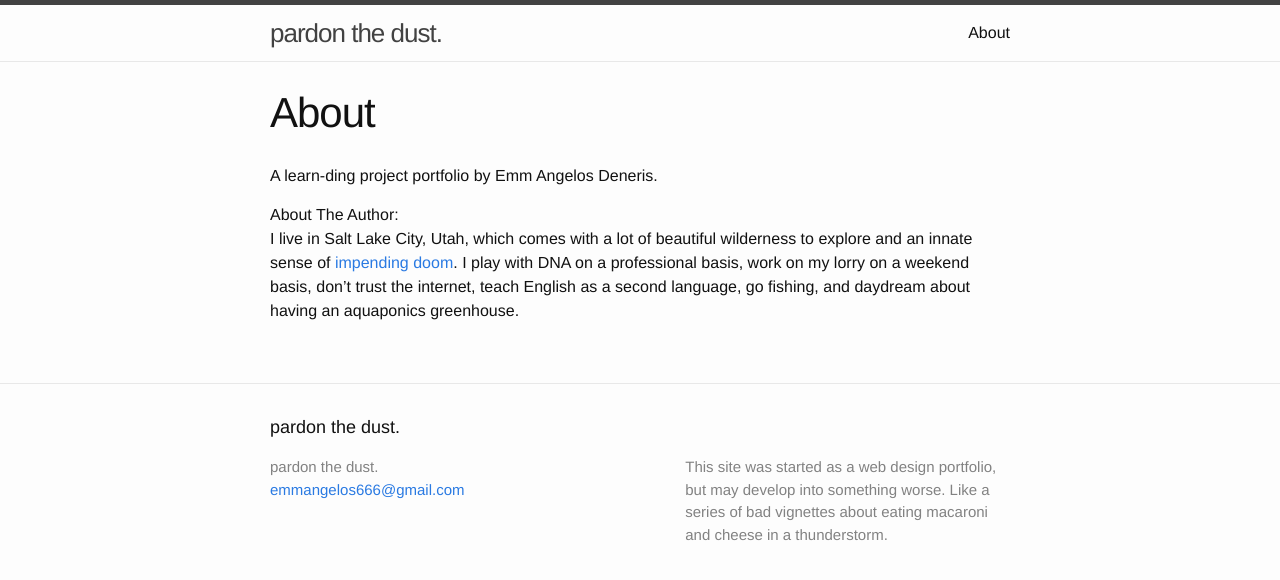
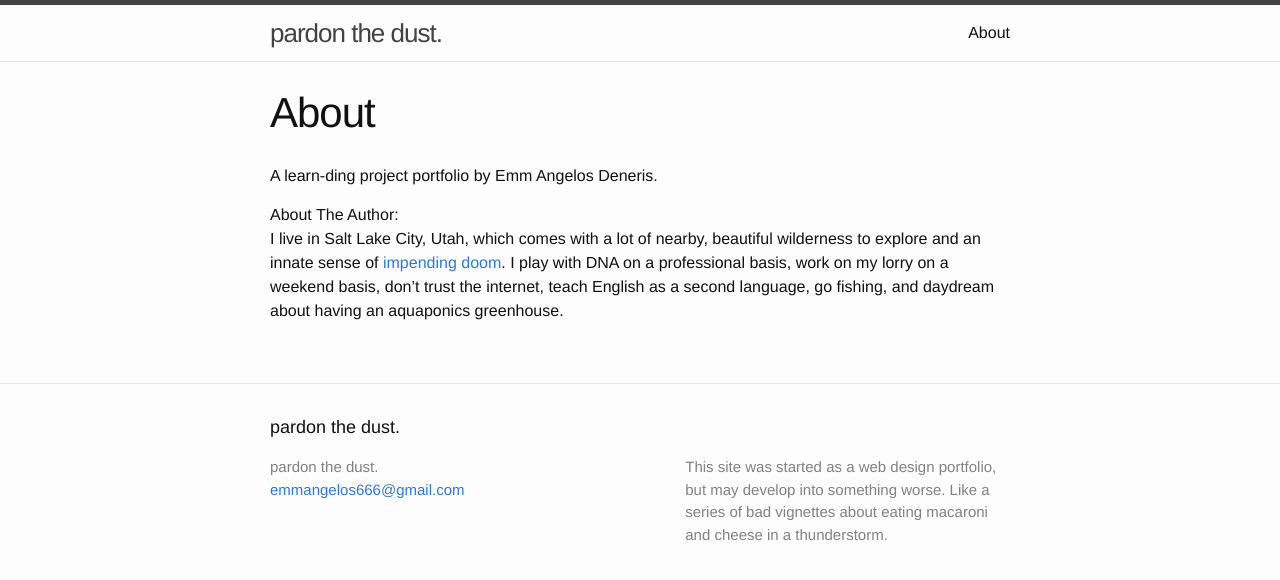
Before and after one commit to Emmangelos/emmangelos.github.io, a Jekyll site: the page built from about.md, in a window 1280 px wide. Shown: the top 580 px of the page. Built offline with Jekyll 4.4.1, drawn with Linux system fonts in a browser that asks for light colours.

Commit message:
Update about.md

```diff
--- a/about.md
+++ b/about.md
@@ -7,7 +7,7 @@ permalink: /about/
 A learn-ding project portfolio by Emm Angelos Deneris.
 
 About The Author:
-<br/> I live in Salt Lake City, Utah, which comes with a lot of beautiful wilderness to explore and an innate sense of [impending doom][impendingdoom]. I play with DNA on a professional basis, work on my lorry on a weekend basis, don't trust the internet, teach English as a second language, go fishing, and daydream about having an aquaponics greenhouse.
+<br/> I live in Salt Lake City, Utah, which comes with a lot of nearby, beautiful wilderness to explore and an innate sense of [impending doom][impendingdoom]. I play with DNA on a professional basis, work on my lorry on a weekend basis, don't trust the internet, teach English as a second language, go fishing, and daydream about having an aquaponics greenhouse.
 
 
 
```
